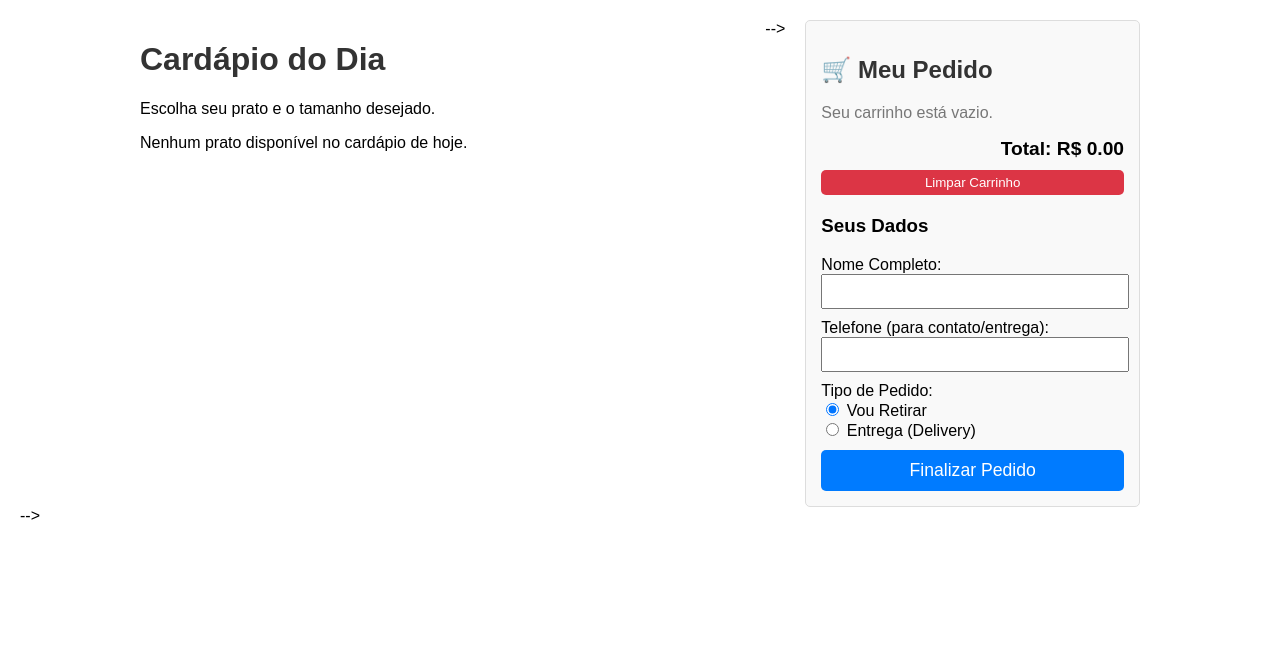
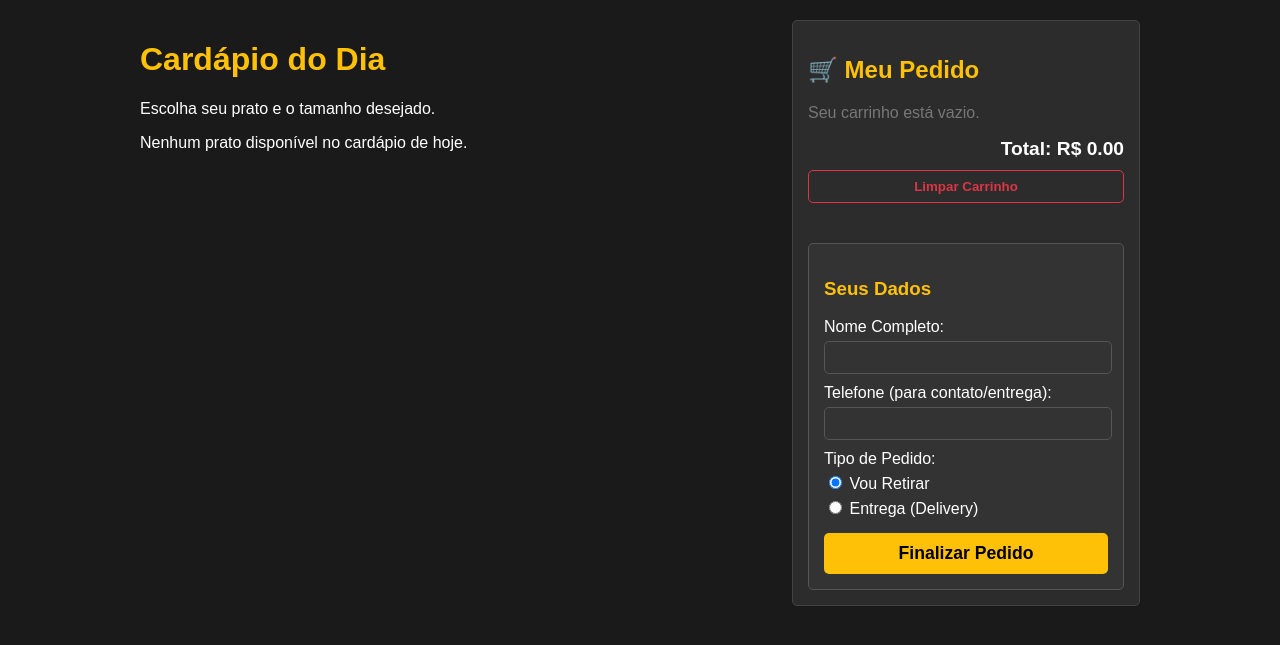
Before and after one commit to OtavioTadeu/sistema-restaurante, a Flask app: page / in a window 1280 px wide. Shown: the top 645 px of the page. Run offline with Flask 3, Linux system fonts and the light colour scheme.

Commit message:
Ajustes de design no frontend

```diff
--- a/static/client.css
+++ b/static/client.css
@@ -1,36 +1,75 @@
-/* Sobrescreve o container para ficar mais largo */
-.container {
-    max-width: 800px;
+/* --- Variáveis de Cor (Baseado no Logo) --- */
+:root {
+    --cor-fundo: #1a1a1a;
+    --cor-caixa: #2c2c2c;
+    --cor-dourado: #FFC107;
+    --cor-texto: #FFFFFF;
+    --cor-texto-secundario: #aaa;
+    --cor-perigo: #dc3545;
 }
 
+/* --- Tema Escuro Base --- */
+.client-page {
+    background-color: var(--cor-fundo);
+    color: var(--cor-texto);
+    /* Usa a fonte base do admin */
+    font-family: sans-serif;
+}
+
+/* --- Layout (Estilos que movemos do index.html) --- */
+.client-page .container {
+    max-width: 1000px;
+    display: flex;
+    gap: 20px;
+    margin: 20px auto;
+    /* Adiciona margem */
+}
+
+.cardapio-coluna {
+    flex: 2;
+}
+
+.carrinho-coluna {
+    flex: 1;
+    border: 1px solid #444;
+    border-radius: 5px;
+    padding: 15px;
+    background-color: var(--cor-caixa);
+    position: sticky;
+    top: 20px;
+    align-self: flex-start;
+}
+
+/* --- Componentes do Cardápio --- */
 .prato {
-    border: 1px solid #ddd;
+    border: 1px solid #444;
     border-radius: 5px;
     padding: 15px;
     margin-bottom: 15px;
-    background-color: #f9f9f9;
+    background-color: var(--cor-caixa);
 }
 
 .prato h2 {
     margin-top: 0;
-    color: #333;
+    color: var(--cor-dourado);
 }
 
 .prato .descricao {
     font-size: 0.9em;
-    color: #555;
+    color: var(--cor-texto-secundario);
     margin-bottom: 15px;
 }
 
 .tamanho-opcao {
     display: flex;
     justify-content: space-between;
+    align-items: center;
     padding: 10px;
-    border-top: 1px dashed #ccc;
+    border-top: 1px dashed #444;
 }
 
 .tamanho-opcao:first-of-type {
-    border-top: 1px solid #ccc;
+    border-top: 1px solid #444;
 }
 
 .tamanho-nome {
@@ -39,5 +78,120 @@
 
 .tamanho-preco {
     font-weight: bold;
-    color: #007bff;
+    color: var(--cor-dourado);
 }
+
+/* --- Componentes do Carrinho --- */
+.cardapio-coluna h1,
+.carrinho-coluna h1,
+.carrinho-coluna h2,
+.carrinho-coluna h3 {
+    color: var(--cor-dourado);
+}
+
+.carrinho-item {
+    border-bottom: 1px dashed #444;
+    padding: 10px 0;
+    font-size: 0.9em;
+}
+
+.carrinho-total {
+    font-size: 1.2em;
+    font-weight: bold;
+    text-align: right;
+    margin-top: 15px;
+}
+
+/* --- Estilos dos Botões --- */
+
+/* Botão [+] de Adicionar */
+.btn-add-item {
+    background-color: var(--cor-dourado);
+    color: #000;
+    border: none;
+    padding: 5px 10px;
+    border-radius: 5px;
+    cursor: pointer;
+    font-weight: bold;
+    transition: background-color 0.2s;
+}
+
+.btn-add-item:hover {
+    background-color: #ffda6a;
+}
+
+/* Botão [Limpar Carrinho] - Estilo "Fantasma" */
+#clear-cart-btn {
+    width: 100%;
+    padding: 8px;
+    margin-top: 10px;
+    margin-bottom: 20px;
+    /* Adiciona espaço extra */
+
+    background-color: transparent;
+    /* Fundo transparente */
+    color: var(--cor-perigo);
+    /* Texto vermelho */
+    border: 1px solid var(--cor-perigo);
+    /* Borda vermelha */
+
+    border-radius: 5px;
+    cursor: pointer;
+    font-weight: bold;
+    transition: all 0.2s ease-in-out;
+}
+
+#clear-cart-btn:hover {
+    background-color: var(--cor-perigo);
+    color: white;
+}
+
+/* Botão [Finalizar Pedido] (nova classe .btn-submit) */
+.btn-submit {
+    width: 100%;
+    padding: 10px 15px;
+    font-size: 1.1em;
+    background-color: var(--cor-dourado);
+    color: #000;
+    border: none;
+    border-radius: 5px;
+    cursor: pointer;
+    font-weight: bold;
+    transition: background-color 0.2s;
+}
+
+.btn-submit:hover {
+    background-color: #ffda6a;
+}
+
+.btn-submit:disabled {
+    background-color: #555;
+    color: #aaa;
+    cursor: not-allowed;
+}
+
+/* --- Estilos do Formulário (para o tema escuro) --- */
+.carrinho-coluna input[type="text"],
+.carrinho-coluna input[type="tel"] {
+    width: 95%;
+    padding: 8px;
+    margin-bottom: 10px;
+    background-color: #333;
+    border: 1px solid #555;
+    color: var(--cor-texto);
+    border-radius: 5px;
+}
+
+.carrinho-coluna label {
+    margin-bottom: 5px;
+    display: inline-block;
+}
+
+.carrinho-coluna #checkout-form {
+    background-color: #333;
+    /* Fundo do formulário */
+    border: 1px solid #555;
+    border-radius: 5px;
+    padding: 15px;
+    margin-top: 20px;
+}
--- a/templates/index.html
+++ b/templates/index.html
@@ -7,64 +7,9 @@
     <title>Faça seu Pedido</title>
     <link rel="stylesheet" href="{{ url_for('static', filename='style.css') }}">
     <link rel="stylesheet" href="{{ url_for('static', filename='client.css') }}">
-
-    <style>
-        .container {
-            max-width: 1000px;
-            /* Mais largo para o carrinho */
-            display: flex;
-            /* Divide a tela em duas colunas */
-            gap: 20px;
-        }
-
-        .cardapio-coluna {
-            flex: 2;
-        }
-
-        /* Coluna do cardápio (ocupa 2/3) */
-        .carrinho-coluna {
-            flex: 1;
-            /* Coluna do carrinho (ocupa 1/3) */
-            border: 1px solid #ddd;
-            border-radius: 5px;
-            padding: 15px;
-            background-color: #f9f9f9;
-            /* Faz o carrinho "flutuar" - opcional */
-            position: sticky;
-            top: 20px;
-            align-self: flex-start;
-        }
-
-        .carrinho-item {
-            border-bottom: 1px dashed #ccc;
-            padding: 10px 0;
-            font-size: 0.9em;
-        }
-
-        .carrinho-total {
-            font-size: 1.2em;
-            font-weight: bold;
-            text-align: right;
-            margin-top: 15px;
-        }
-
-        .btn-add-item {
-            background-color: #007bff;
-            color: white;
-            border: none;
-            padding: 5px 10px;
-            border-radius: 5px;
-            cursor: pointer;
-            font-weight: bold;
-        }
-
-        .btn-add-item:hover {
-            background-color: #0056b3;
-        }
-    </style>
 </head>
 
-<body>
+<body class="client-page">
     <div class="container">
 
         <div class="cardapio-coluna">
@@ -101,7 +46,6 @@
             </div>
         </div>
 
-        -->
         <div class="carrinho-coluna">
             <h2>🛒 Meu Pedido</h2>
 
@@ -113,21 +57,20 @@
                 <span>Total:</span>
                 <span id="total-carrinho">R$ 0.00</span>
             </div>
-            <button type="button" id="clear-cart-btn"
-                style="width: 100%; padding: 5px; margin-top: 10px; background-color: #dc3545; color: white; border: none; border-radius: 5px; cursor: pointer;">
+
+            <button type="button" id="clear-cart-btn">
                 Limpar Carrinho
             </button>
-            <div id="checkout-form" style="margin-top: 20px;">
+
+            <div id="checkout-form">
                 <form id="form-pedido">
                     <h3>Seus Dados</h3>
 
                     <label for="nome_cliente">Nome Completo:</label>
-                    <input type="text" id="nome_cliente" name="nome_cliente" required
-                        style="width: 95%; padding: 8px; margin-bottom: 10px;">
+                    <input type="text" id="nome_cliente" name="nome_cliente" required>
 
                     <label for="telefone_cliente">Telefone (para contato/entrega):</label>
-                    <input type="tel" id="telefone_cliente" name="telefone_cliente" required
-                        style="width: 95%; padding: 8px; margin-bottom: 10px;">
+                    <input type="tel" id="telefone_cliente" name="telefone_cliente" required>
 
                     <label>Tipo de Pedido:</label>
                     <div style="margin-bottom: 10px;">
@@ -140,19 +83,17 @@
 
                     <div id="campo_endereco" style="display: none;">
                         <label for="endereco_cliente">Endereço de Entrega:</label>
-                        <input type="text" id="endereco_cliente" name="endereco_cliente"
-                            style="width: 95%; padding: 8px; margin-bottom: 10px;">
+                        <input type="text" id="endereco_cliente" name="endereco_cliente">
                     </div>
 
-                    <button type="submit" id="btn-finalizar" style="width: 100%; padding: 10px 15px; font-size: 1.1em;"
-                        class="add-btn">
+                    <button type="submit" id="btn-finalizar" class="btn-submit">
                         Finalizar Pedido
                     </button>
                 </form>
             </div>
         </div>
 
-    </div> -->
+    </div>
     <script src="{{ url_for('static', filename='app.js') }}"></script>
 </body>
 
```
